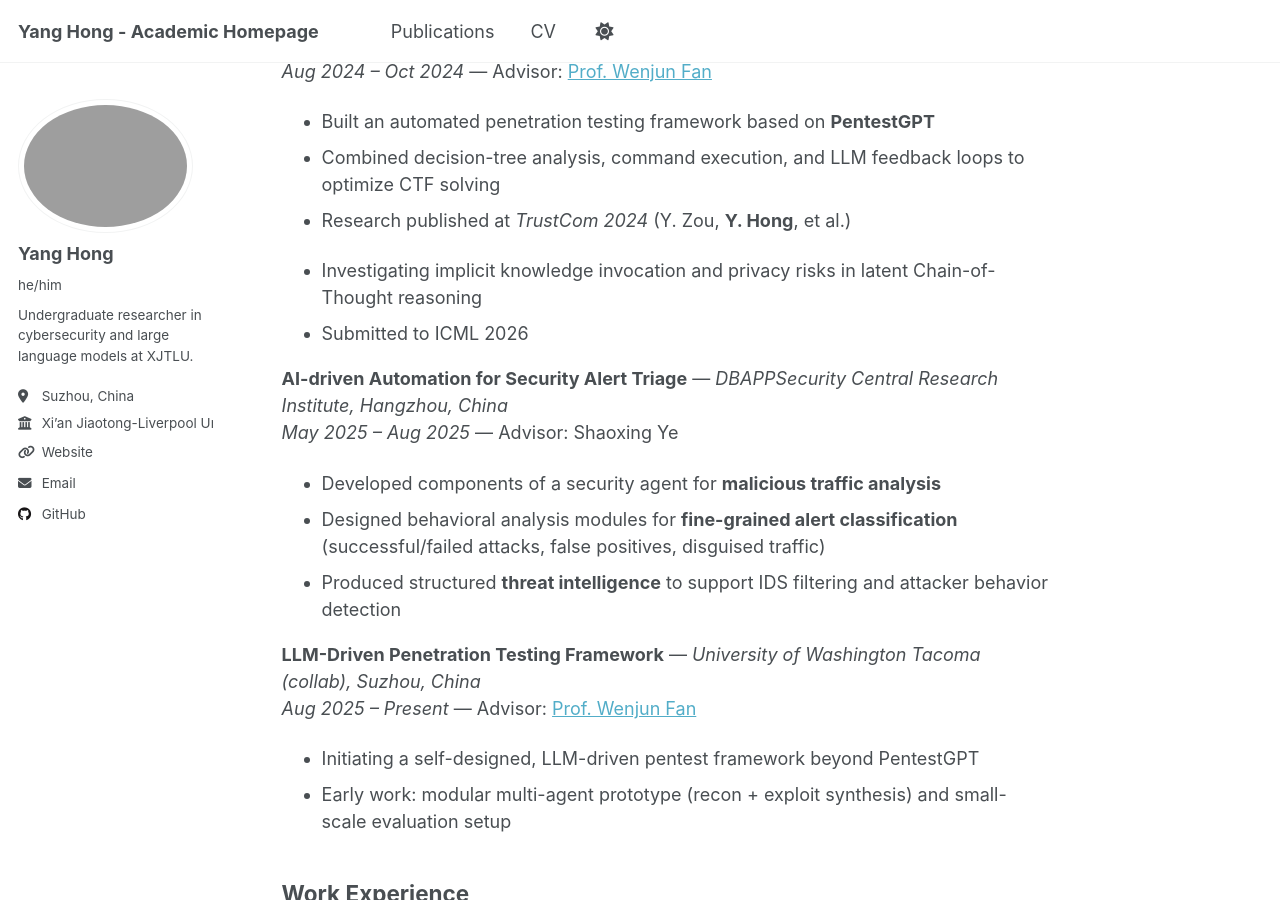
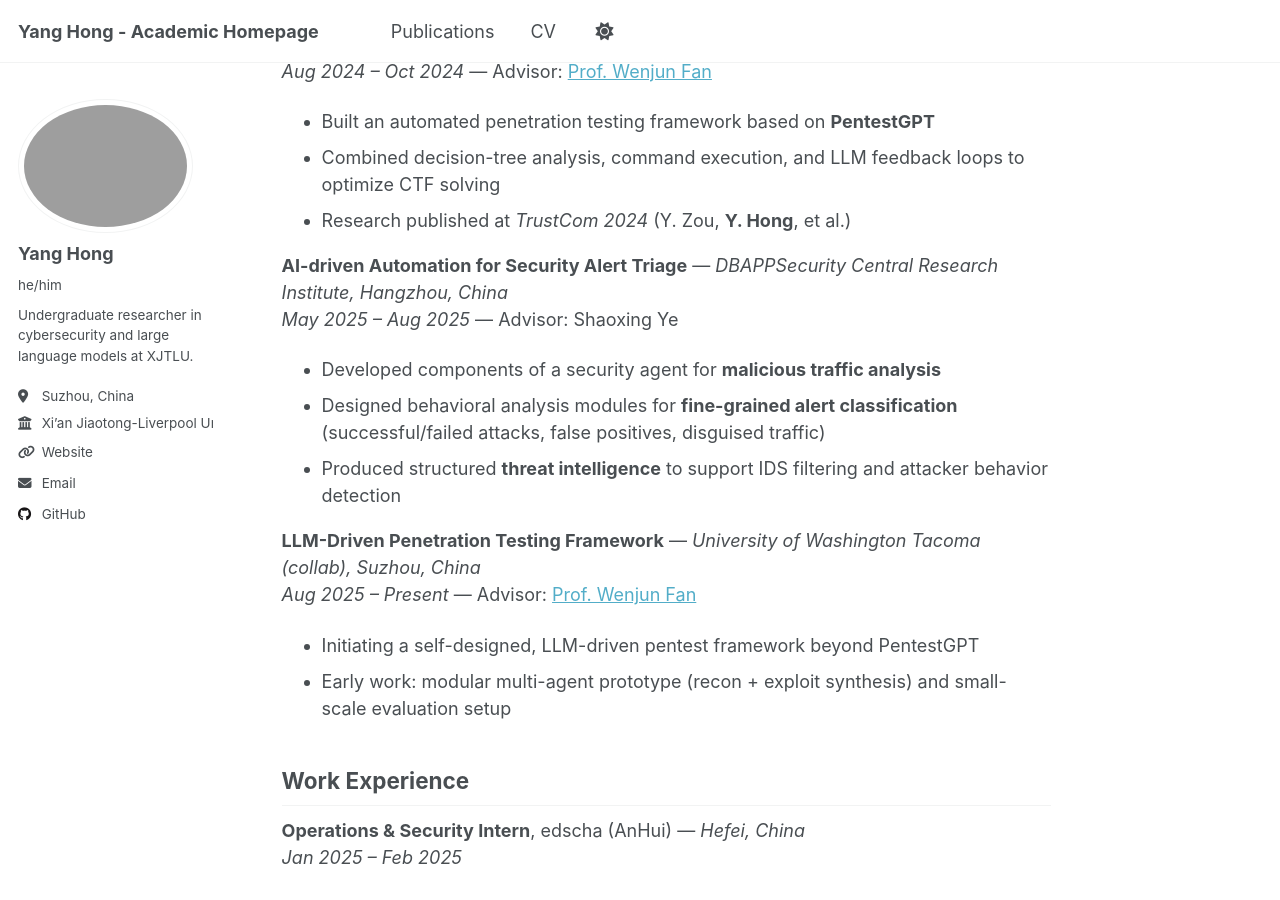
Before and after one commit to expiol/expiol.github.io, a Jekyll site: the page built from _pages/cv.md, in a window 1280 px wide and 900 px high, scrolled down 618 px. Built offline with Jekyll 4.4.1, drawn with Linux system fonts in a browser that asks for light colours; a script that is not in the unit is left out.

Commit message:
Remove content

```diff
--- a/_pages/cv.md
+++ b/_pages/cv.md
@@ -46,9 +46,6 @@ GPA (WES): **3.53 / 4.0**
 - Combined decision-tree analysis, command execution, and LLM feedback loops to optimize CTF solving
 - Research published at *TrustCom 2024* (Y. Zou, **Y. Hong**, et al.)
 
-- Investigating implicit knowledge invocation and privacy risks in latent Chain-of-Thought reasoning
-- Submitted to ICML 2026
-
 **AI-driven Automation for Security Alert Triage** — *DBAPPSecurity Central Research Institute, Hangzhou, China*
 *May 2025 – Aug 2025* — Advisor: Shaoxing Ye
 - Developed components of a security agent for **malicious traffic analysis**
```
